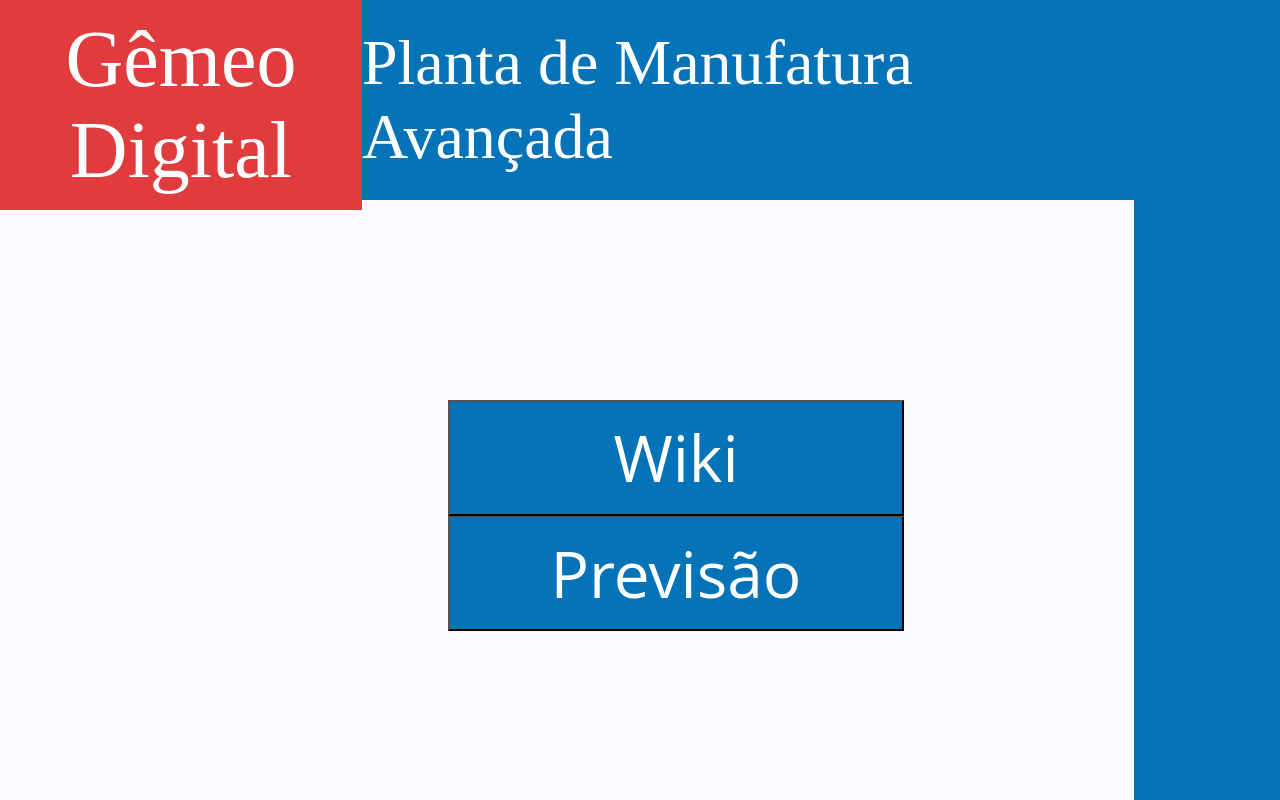
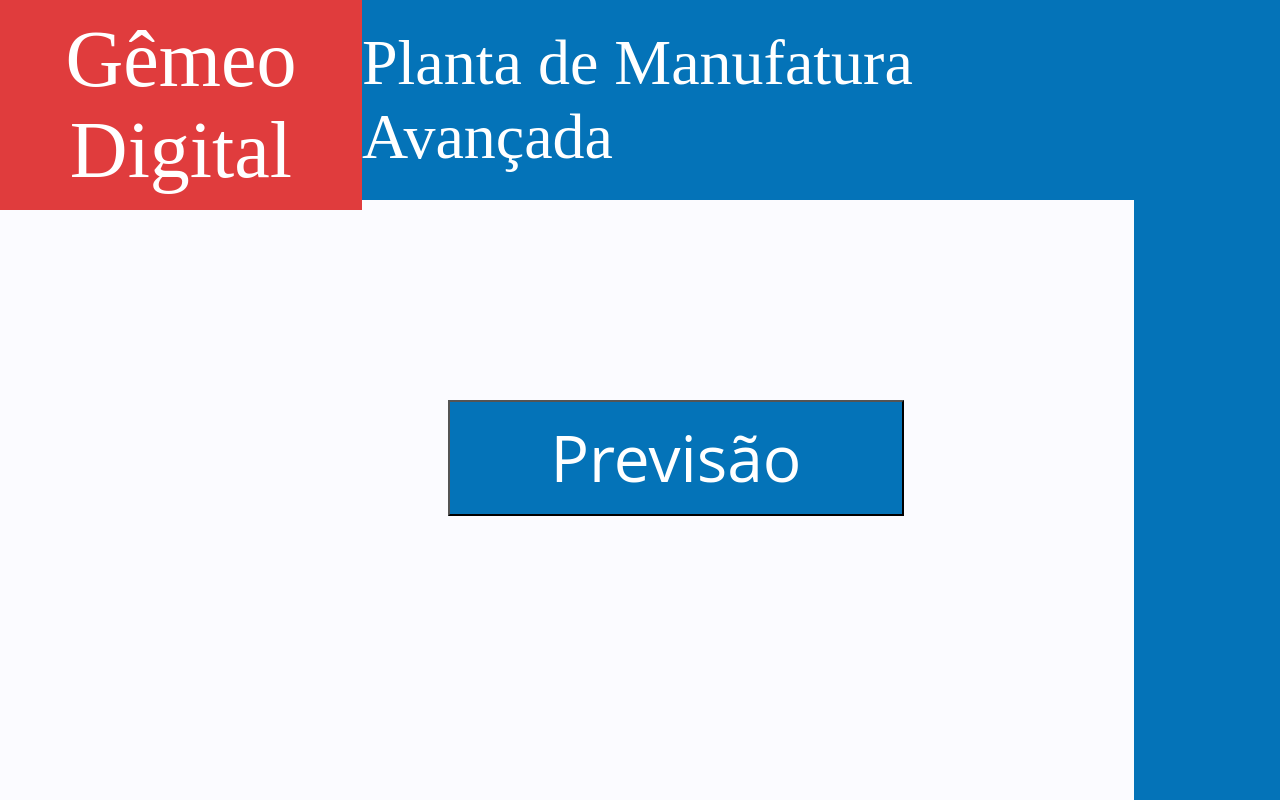
Before and after one commit to nina0-0nina/digital_twin_webapp, a Next.js app: page / in a window 1280 px wide. Built offline with nearby package versions, Linux system fonts and the light colour scheme.

Commit message:
tela Previso

```diff
--- a/components/Previsao.jsx
+++ b/components/Previsao.jsx
@@ -1,14 +1,18 @@
-import stylesButton from '../src/styles/Button.module.css'
 import stylesLayout from '../src/styles/Layout.module.css'
 
+export default function Previsao() {
+    return (
+        <div className={stylesLayout.body}>
+            <div className={stylesLayout.topo}>
+                <div className={stylesLayout.topoVermelho}>Gêmeo Digital</div>
+                <div className={stylesLayout.topoAzul}>Planta de Manufatura Avançada</div>
+                <div className={stylesLayout.ladoAzul}></div>
+            </div>
 
-export default function Previsao(){
-    return(
-        <div className={stylesLayout.body}>
-            <div className={stylesLayout.topoVermelho}>Gêmeo Digital</div>
-            <div className={stylesLayout.topoAzul}>Planta de Manufatura Avançada</div>
-            <div className={stylesLayout.ladoAzul}></div>
+            <div className={stylesLayout.wrapper}>
+                <button className={stylesLayout.button}>Previsão</button>
+            </div>
+        </div>
 
-         </div>
     )
 }
--- a/src/pages/index.jsx
+++ b/src/pages/index.jsx
@@ -1,9 +1,11 @@
 import Menu from "../../components/Menu";
+import Previsao from "../../components/Previsao";
 
 export default function Home() {
     return (
         <div>
-            <Menu></Menu>
+            {/* <Menu></Menu> */}
+            <Previsao></Previsao>
         </div>
     )
 }
```
